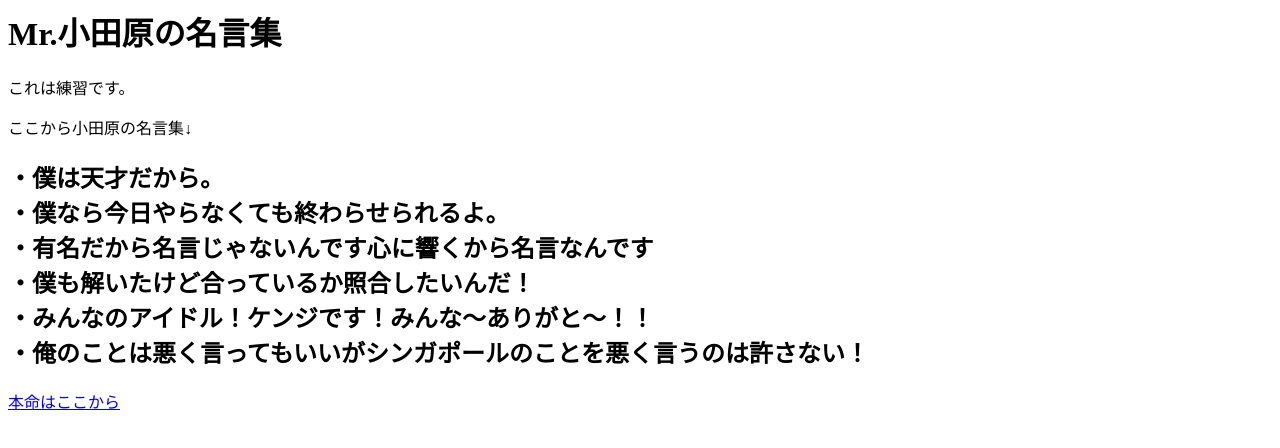
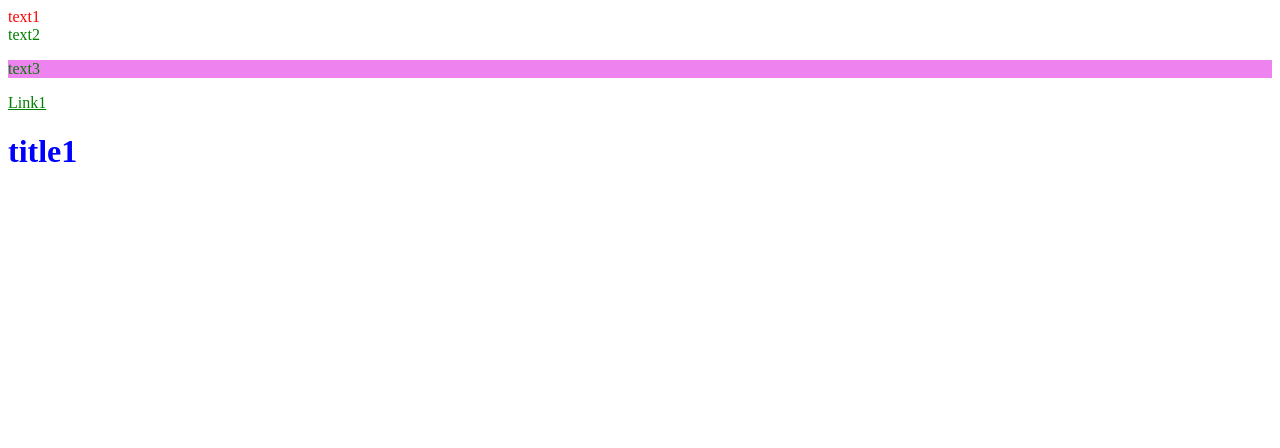
Before and after one commit to k76hopehill/k76hopehill.github.io, a plain HTML site: page index.html in a window 1280 px wide. Drawn offline with Linux system fonts and the light colour scheme.

Commit message:
Add files via upload

```diff
--- a/index.html
+++ b/index.html
@@ -1,15 +1,29 @@
-<html>
- <head>
-  <title>練習</title>
- </head>
-  <body>
-   <h1>Mr.小田原の名言集</h1>
-    <p>これは練習です。</p><p>ここから小田原の名言集↓</p>
-   <h2>・僕は天才だから。<br>
-       ・僕なら今日やらなくても終わらせられるよ。<br>
-       ・有名だから名言じゃないんです心に響くから名言なんです<br>
-       ・僕も解いたけど合っているか照合したいんだ！<br>
-       ・みんなのアイドル！ケンジです！みんな～ありがと～！！<br>
-       ・俺のことは悪く言ってもいいがシンガポールのことを悪く言うのは許さない！</h2>
-   <a href="https://k76hopehill.github.io/k76hopehill1.github.io/">本命はここから</a>
+<!DOCTYPE html>
+<html lang="jp">
+<head>
+    <meta charset="UTF-8">
+    <meta name="viewport" content="width=device-width, initial-scale=1.0">
+    <title>Web page</title>
+    <meta name="description" content="sample text text text">
+    <link rel="stylesheet" href=".\style.css">
+</head>
+<body>
+
+<div class="abc">
+    text1
+    <div class="def">
+        text2
+    </div>
+    <p class="ghi">
+        text3
+    </p>
+    <a class="jkl" href="https://x.com/home">
+        Link1
+    </a>
+</div>
+<h1 class="headline">
+    title1
+</h1>
+
+</body>
 </html>
--- /dev/null
+++ b/style.css
@@ -0,0 +1,23 @@
+@charset "utf-8";
+
+.abc{
+    color: red;
+}
+
+h1.headline{
+    color: blue;
+}
+
+.abc .def,
+.ghi,
+.jkl{
+    color: green;
+}
+
+.abc > .def + p{
+    background-color: violet;
+}
+
+.abc > .jkl:hover{
+    color: orange;
+}
```
